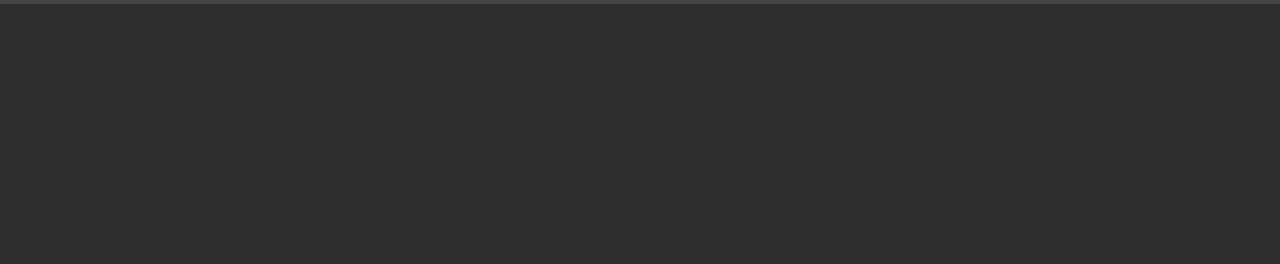
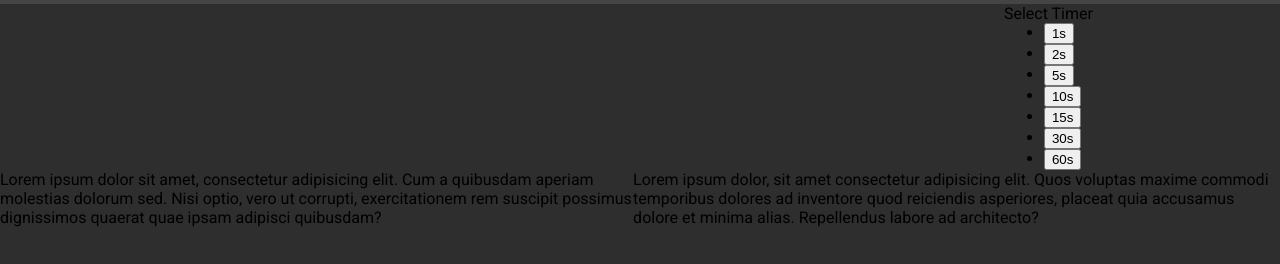
Before and after one commit to TRUINGLol/Click-Per-Second-Test-CPS-TEST-, a plain HTML site: page index.html in a window 1280 px wide. Shown: the part 66-330 px from the top of the page. Drawn offline with Linux system fonts and the light colour scheme.

Commit message:
Make grid and flexbox

```diff
--- a/css/mainStyle.css
+++ b/css/mainStyle.css
@@ -1,13 +1,23 @@
 /*Roboto font*/
 @import url('https://fonts.googleapis.com/css2?family=Roboto:wght@300;400&display=swap');
 
+/*grid для упорядывачивания элементов*/
+main{
+    display: grid;
+    grid-template-columns: 0.6fr 3fr 1fr;
+    gap: 5px;
+}
 /*Для отображения на телефонах*/
 @media (max-width:680px) {
-    .display_control{
+    main{
         display: flex;
         flex-direction: column;
     }
+    .about{
+        flex-direction: column;
+    }
 }
+
 
 *{
     margin: 0;
@@ -35,3 +45,7 @@ header>h1{
     -webkit-background-clip: text;
     -webkit-text-fill-color: transparent;
 }
+
+.about{
+    display: flex;
+}
--- a/index.html
+++ b/index.html
@@ -8,8 +8,36 @@
     <title>CPS TEST</title>
 </head>
 <body>
+    <header><h1>CPS TEST</H1></header>
     <div class="display_control">
-        <header><h1>CPS TEST</H1></header>
+        <main>
+            <div class="main_information">
+                <div class="main_information_timer"></div>
+                <div class="main_information_clickS"></div>
+                <div class="main_information_score"></div>
+            </div>
+            <div class="main_playground"></div>
+            <nav>
+                <p>Select Timer</p>
+                <ul class="nav_ul">
+                    <li class="nav_li"><button>1s</button></li>
+                    <li><button>2s</button></li>
+                    <li><button>5s</button></li>
+                    <li><button>10s</button></li>
+                    <li><button>15s</button></li>
+                    <li><button>30s</button></li>
+                    <li><button>60s</button></li>
+                </ul>
+            </nav>
+        </main>
+        <div class="about">
+            <div class="about_what">
+                Lorem ipsum dolor sit amet, consectetur adipisicing elit. Cum a quibusdam aperiam molestias dolorum sed. Nisi optio, vero ut corrupti, exercitationem rem suscipit possimus dignissimos quaerat quae ipsam adipisci quibusdam?
+            </div>
+            <div class="about_how">
+                Lorem ipsum dolor, sit amet consectetur adipisicing elit. Quos voluptas maxime commodi temporibus dolores ad inventore quod reiciendis asperiores, placeat quia accusamus dolore et minima alias. Repellendus labore ad architecto?
+            </div>
+        </div>
     </div>
 </body>
 </html>
```
